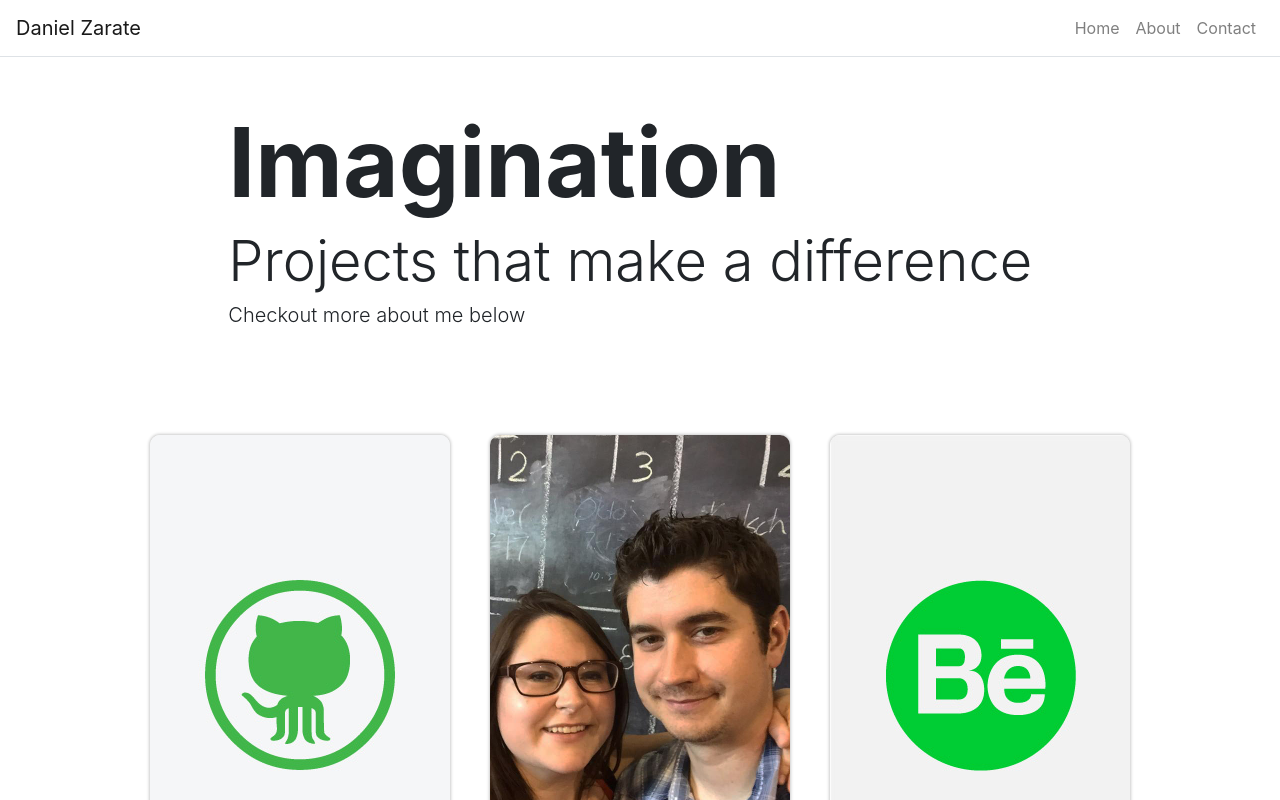
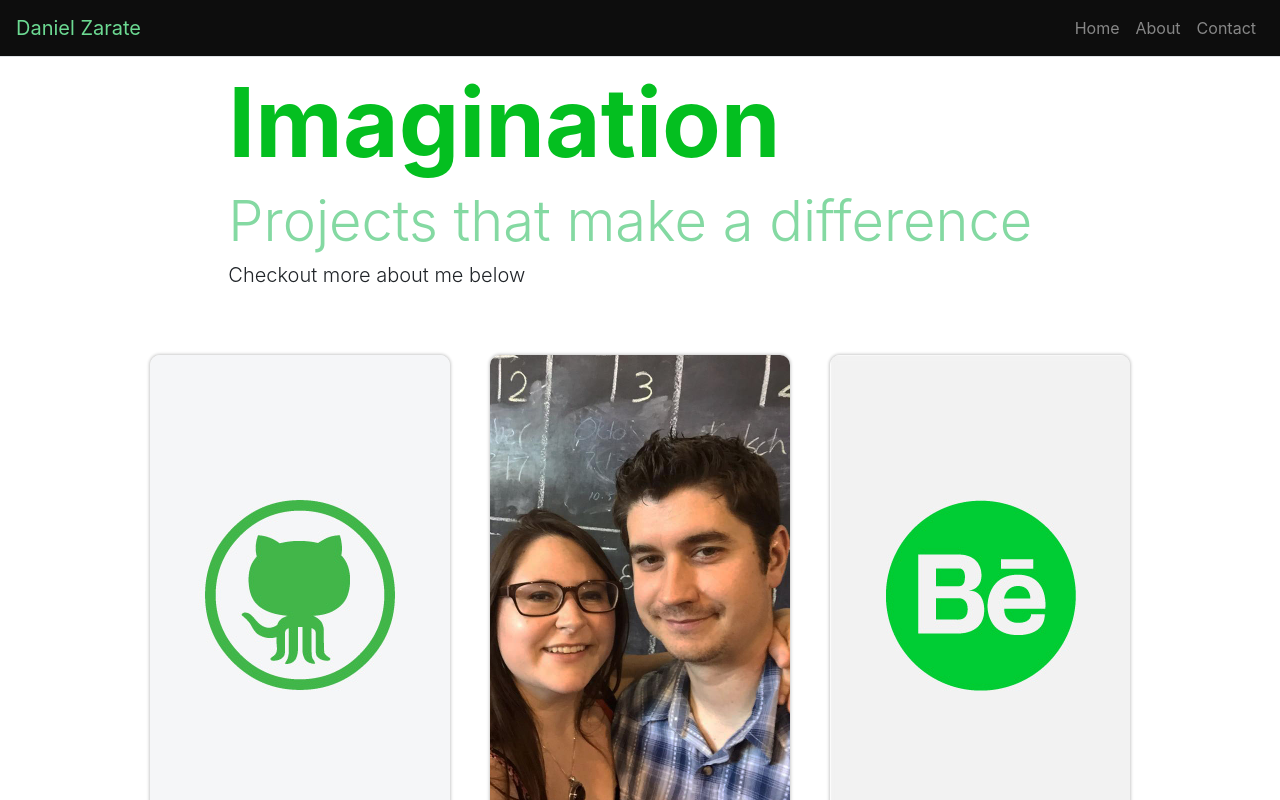
Before and after one commit to dzarate999/portfolio, a React (Create React App) app: page / in a window 1280 px wide. Shown: the top 800 px of the page. Built offline with nearby package versions, Linux system fonts and the light colour scheme.

Commit message:
Changed Styling

```diff
--- a/src/App.js
+++ b/src/App.js
@@ -28,6 +28,7 @@ class App extends React.Component {
       },
       about: {
         title: 'About Me',
+        subTitle: 'I\'m a project manager and digital designer focused on UI/UX.'
       },
       contact: {
         title: "Let's Talk",
@@ -39,7 +40,7 @@ class App extends React.Component {
     return (
       <Router>
         <Container className="p-0" fluid={true}>
-          <Navbar className="border-bottom" bg='transparent' expand='lg'>
+          <Navbar className="border-bottom" bg='black' expand='lg' variant='dark'>
             <Navbar.Brand>Daniel Zarate</Navbar.Brand>
             <Navbar.Toggle className ='border-0' aria-controls="navbar-toggle" />
             <Navbar.Collapse id="navbar-toggle">
@@ -52,7 +53,7 @@ class App extends React.Component {
           </Navbar>
 
           <Route path='/' exact render={() => <HomePage title={this.state.home.title} subTitle={this.state.home.subTitle} text={this.state.home.text} />} />
-          <Route path='/about' exact render={()  => <AboutPage title={this.state.about.title} />} />
+          <Route path='/about' exact render={()  => <AboutPage title={this.state.about.title} subTitle={this.state.about.subTitle} />} />
           <Route path='/contact' exact render={() => <ContactPage title={this.state.contact.title} />} />
 
           <Footer />
--- a/src/components/Hero.js
+++ b/src/components/Hero.js
@@ -9,11 +9,11 @@ function Hero(props) {
     return(
         <Jumbotron className='bg-transparent jumbotron-fluid p-0'>
             <Container fluid={true}>
-                <Row className="justify-content-center py-5">
+                <Row className="justify-content-center py-2">
                     <Col md={8} sm={12}>
                         { props.title && <h1 className='display-1 font-weight-bolder'>{props.title}</h1> }
                         { props.subTitle && <h3 className='display-4 font-weight-light'>{props.subTitle}</h3> }
-                        { props.text && <h3 className='lead font-weight-light'>{props.text}</h3> }
+                        { props.text && <h4 className='lead font-weight-light'>{props.text}</h4> }
                     </Col>
                 </Row>
             </Container>
--- a/src/index.css
+++ b/src/index.css
@@ -34,3 +34,19 @@
     color: #ee6352;
     padding: 10px 15px;
 }
+
+.bg-black {
+  background-color: #0D0D0D;
+}
+
+.navbar-brand {
+  color: #6CD992 !important;
+}
+
+h1 {
+  color: #04BF20;
+}
+
+h3 {
+  color: #84D9A2;
+}
```
